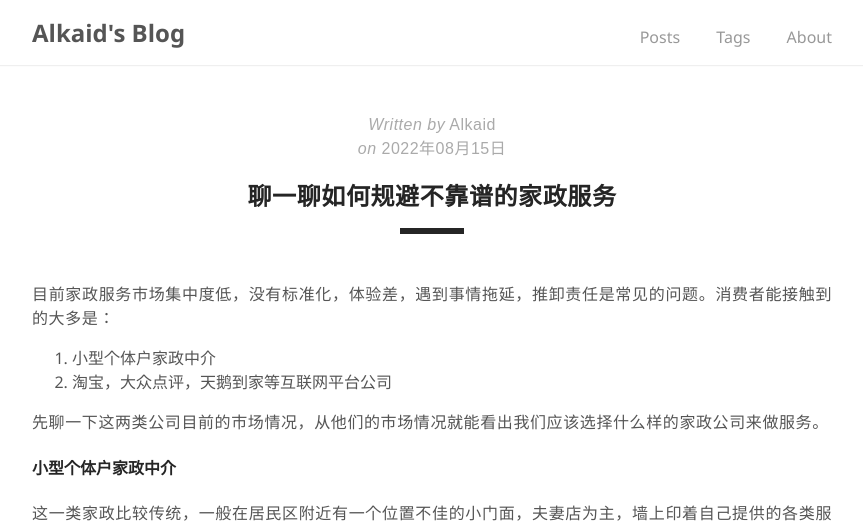
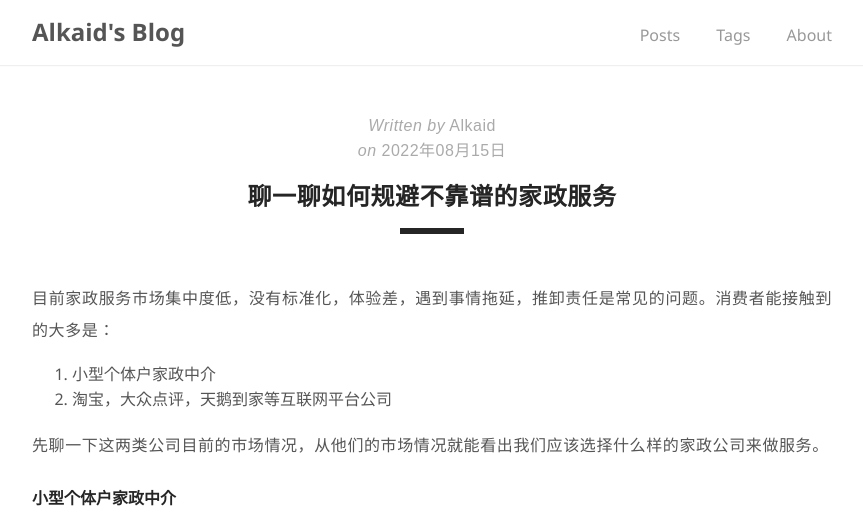
Before and after one commit to AlkaidWaong/ifoz, a Jekyll site: the page built from _posts/2022-08-15-Pick-good-housekeeping.md, in a window 1280 px wide. Shown: the top 527 px of the page, without its empty margins (208-1071 px from the left). Built offline with Jekyll 4.4.1, drawn with Linux system fonts in a browser that asks for light colours; comment, search, counter and statistics services are not loaded.

Commit message:
updae lineheight

```diff
--- a/_sass/tale/_base.scss
+++ b/_sass/tale/_base.scss
@@ -1,6 +1,6 @@
 * {
   @include box-sizing;
-  line-height: 1.5;
+  line-height: 1.6rem;
 }
 
 html,
@@ -32,7 +32,7 @@ h5,
 h6 {
   color: $default-shade;
   font-family: $sans-serif;
-  line-height: normal;
+  line-height: 2rem;
 }
 
 a {
--- a/_sass/tale/_post.scss
+++ b/_sass/tale/_post.scss
@@ -32,6 +32,7 @@
     margin: 0 0 1rem;
     text-align: justify;
     letter-spacing: 0.6px;
+    line-height: 2rem;
   }
 
   a:hover {
```
